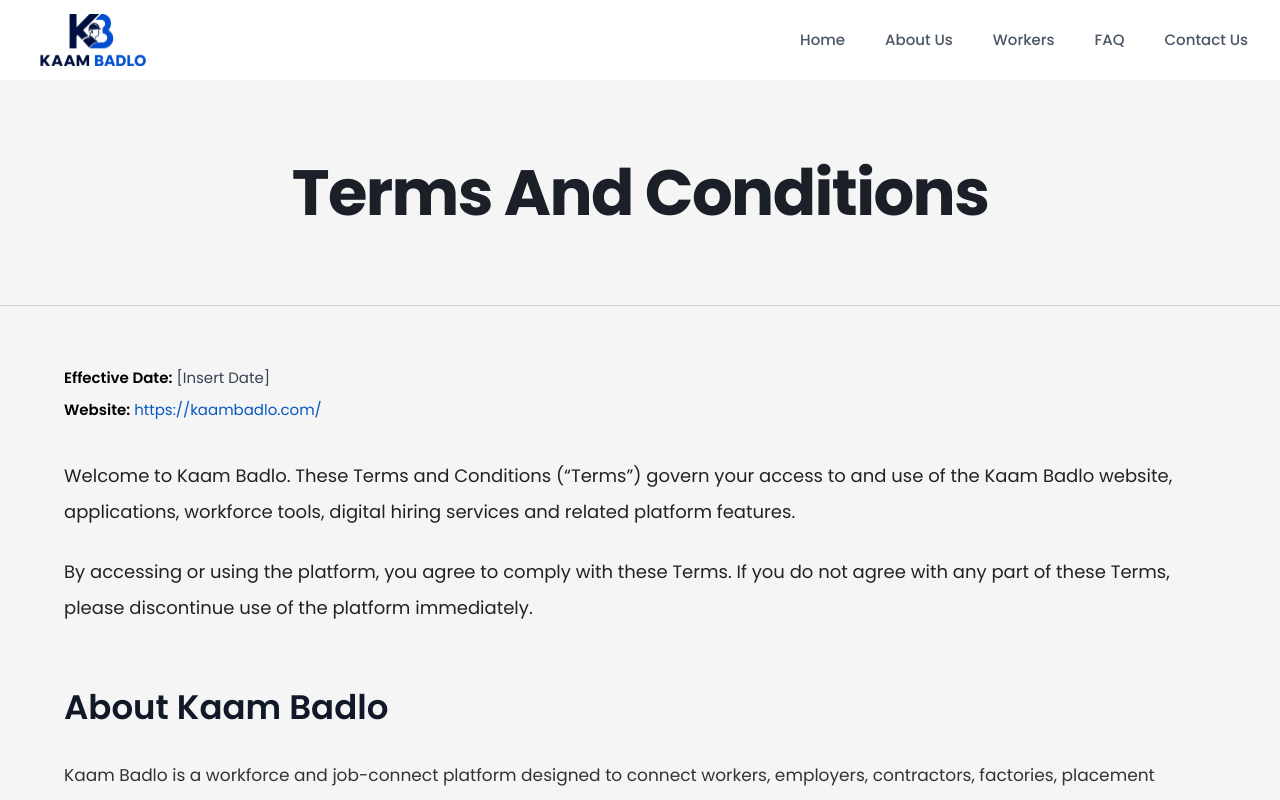
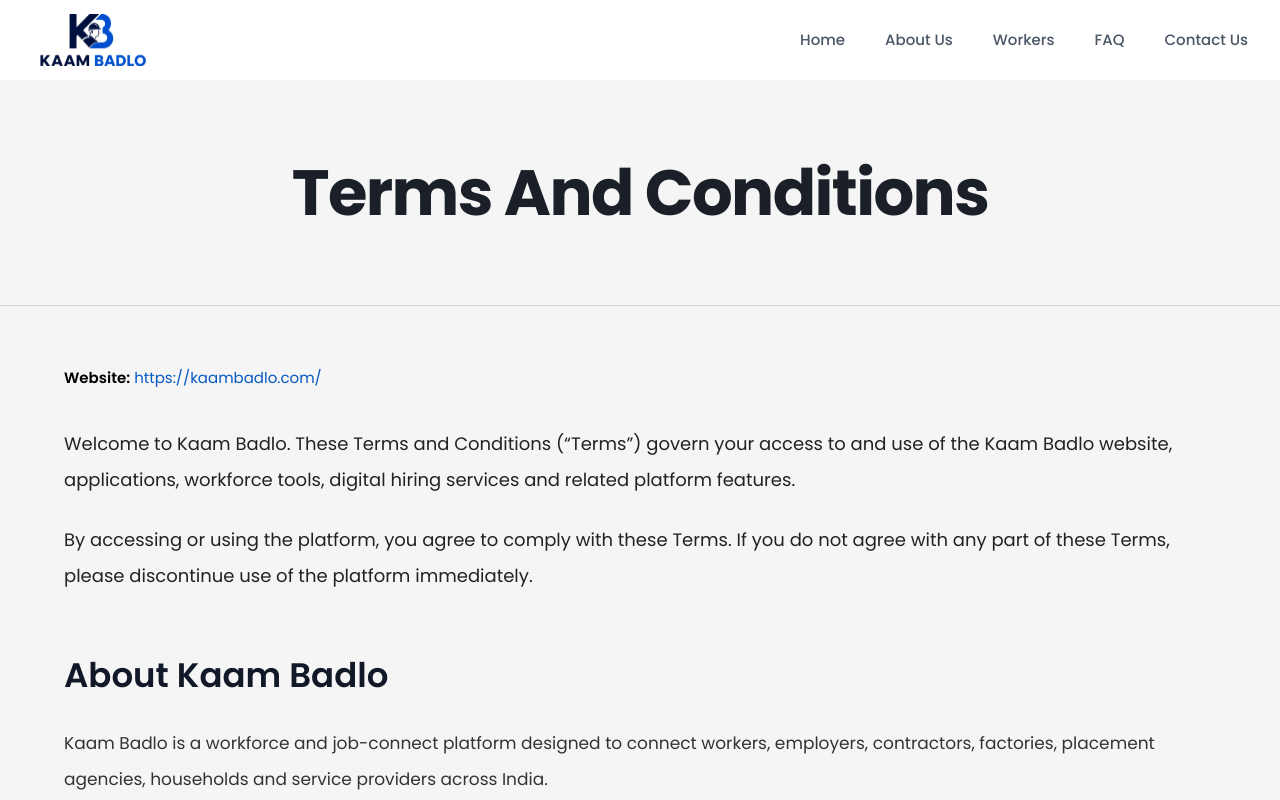
Before and after one commit to 923aryan/kbdl, a Next.js app in the folder kbdl-turborepo/apps/kbdl-landing/: page /terms in a window 1280 px wide. Shown: the top 800 px of the page. Built offline with nearby package versions, Linux system fonts and the light colour scheme.

Commit message:
fixed: privacy policy and T&C

```diff
--- a/kbdl-turborepo/apps/kbdl-landing/app/privacy/page.tsx
+++ b/kbdl-turborepo/apps/kbdl-landing/app/privacy/page.tsx
@@ -17,10 +17,10 @@
         <div className="max-w-6xl mx-auto">
           {/* TOP INFO */}
           <div className="mb-16">
-            <p className="text-[#111827] text-lg mb-5">
+            {/* <p className="text-[#111827] text-lg mb-5">
               <span className="font-bold">Effective Date:</span>{' '}
               <span className="text-gray-600">[Comming Soon]</span>
-            </p>
+            </p> */}
 
             <p className="text-[#111827] text-lg">
               <span className="font-bold">Website:</span>{' '}
--- a/kbdl-turborepo/apps/kbdl-landing/app/terms/page.tsx
+++ b/kbdl-turborepo/apps/kbdl-landing/app/terms/page.tsx
@@ -18,9 +18,9 @@
           {/* INTRO */}
           <div className="mb-14">
             <div className="mb-8">
-              <p className="text-gray-700 text-[15px] leading-8">
+              {/* <p className="text-gray-700 text-[15px] leading-8">
                 <span className="font-semibold text-black">Effective Date:</span> [Insert Date]
-              </p>
+              </p> */}
 
               <p className="text-gray-700 text-[15px] leading-8">
                 <span className="font-semibold text-black">Website:</span>{' '}
```
